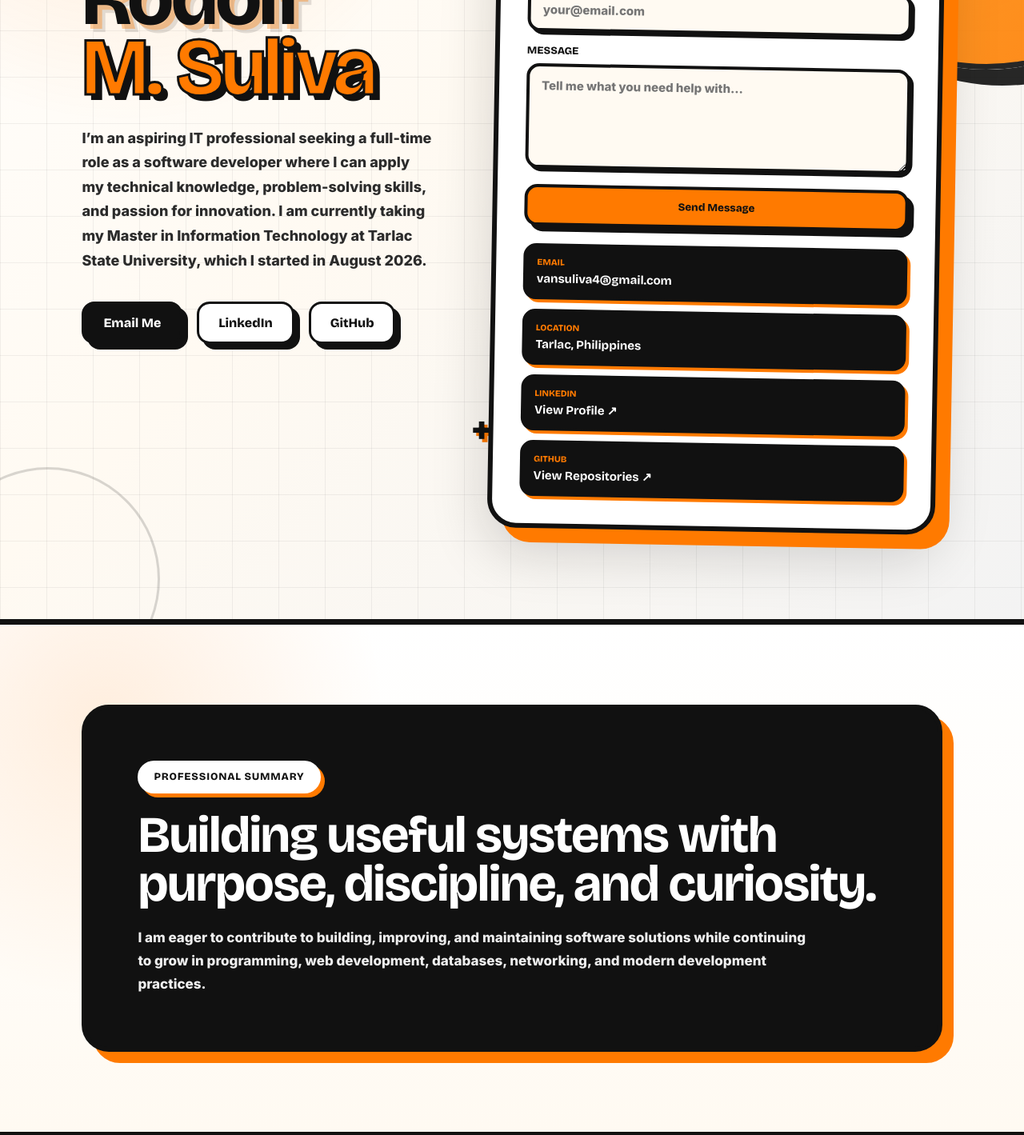
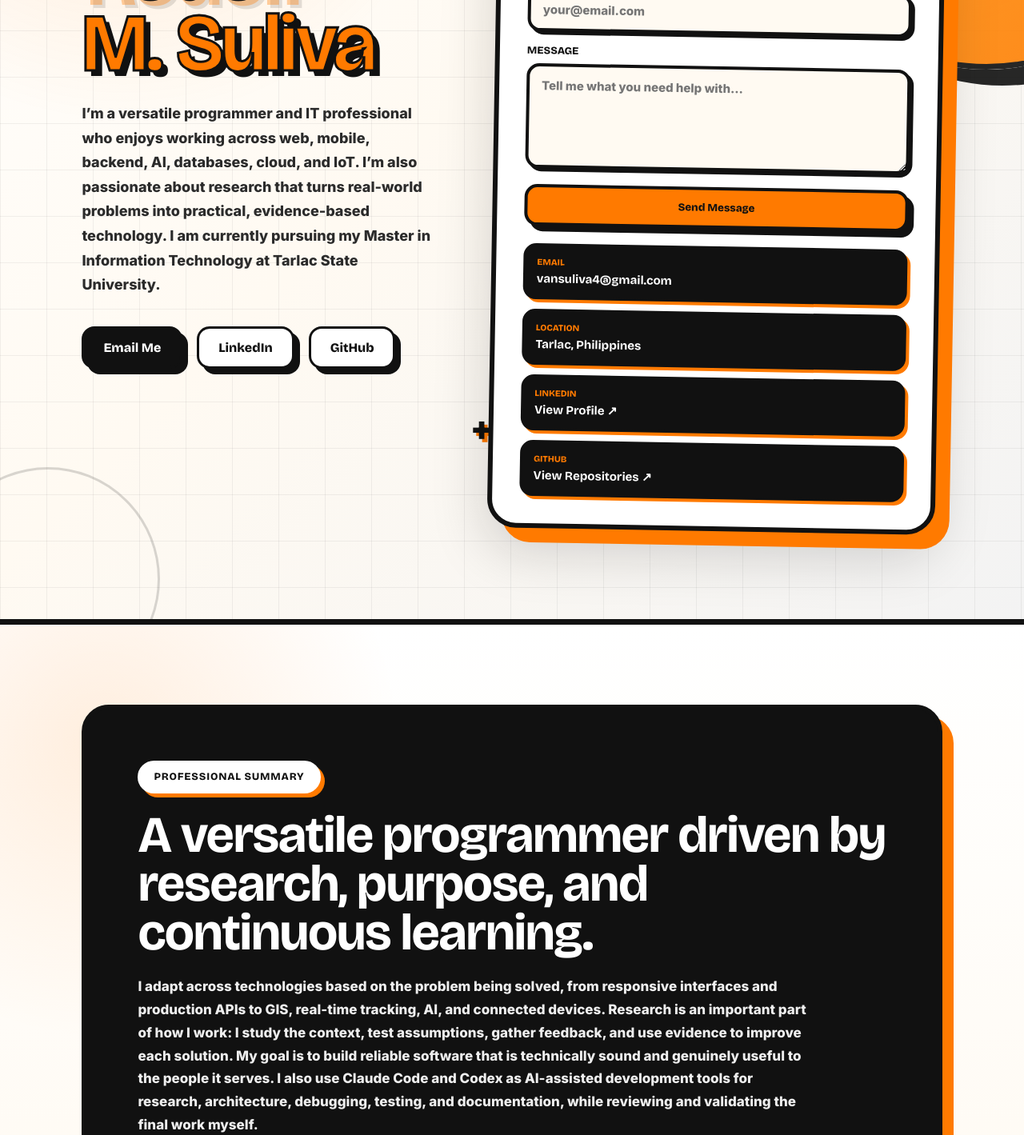
Before and after one commit to vrash12/frontend, a React (Vite) app: page /about in a window 1280 px wide. Shown: the part 640-2059 px from the top of the page at 80% size. Built offline with nearby package versions, Linux system fonts and the light colour scheme; no server answers.

Commit message:
Expand About with research and AI-assisted development

```diff
--- a/src/pages/About.tsx
+++ b/src/pages/About.tsx
@@ -53,7 +53,8 @@ const skillGroups = [
       "Docker",
       "AWS",
       "Google Cloud Run",
-      "ChatGPT/Copilot",
+      "Claude Code",
+      "Codex",
     ],
   },
 ];
@@ -146,13 +147,13 @@ ${contactForm.message}
           </h1>
 
           <p>
-            I’m an aspiring IT professional seeking a
-            full-time role as a software developer where I
-            can apply my technical knowledge, problem-solving
-            skills, and passion for innovation. I am currently
-            taking my Master in Information Technology at
-            Tarlac State University, which I started in August
-            2026.
+            I’m a versatile programmer and IT professional who
+            enjoys working across web, mobile, backend, AI,
+            databases, cloud, and IoT. I’m also passionate
+            about research that turns real-world problems into
+            practical, evidence-based technology. I am
+            currently pursuing my Master in Information
+            Technology at Tarlac State University.
           </p>
 
           <div className="about-hero-actions">
@@ -322,16 +323,24 @@ ${contactForm.message}
           </p>
 
           <h2>
-            Building useful systems with purpose,
-            discipline, and curiosity.
+            A versatile programmer driven by research,
+            purpose, and continuous learning.
           </h2>
 
           <p>
-            I am eager to contribute to building, improving,
-            and maintaining software solutions while
-            continuing to grow in programming, web
-            development, databases, networking, and modern
-            development practices.
+            I adapt across technologies based on the problem
+            being solved, from responsive interfaces and
+            production APIs to GIS, real-time tracking, AI,
+            and connected devices. Research is an important
+            part of how I work: I study the context, test
+            assumptions, gather feedback, and use evidence to
+            improve each solution. My goal is to build
+            reliable software that is technically sound and
+            genuinely useful to the people it serves. I also
+            use Claude Code and Codex as AI-assisted
+            development tools for research, architecture,
+            debugging, testing, and documentation, while
+            reviewing and validating the final work myself.
           </p>
         </div>
       </section>
```
